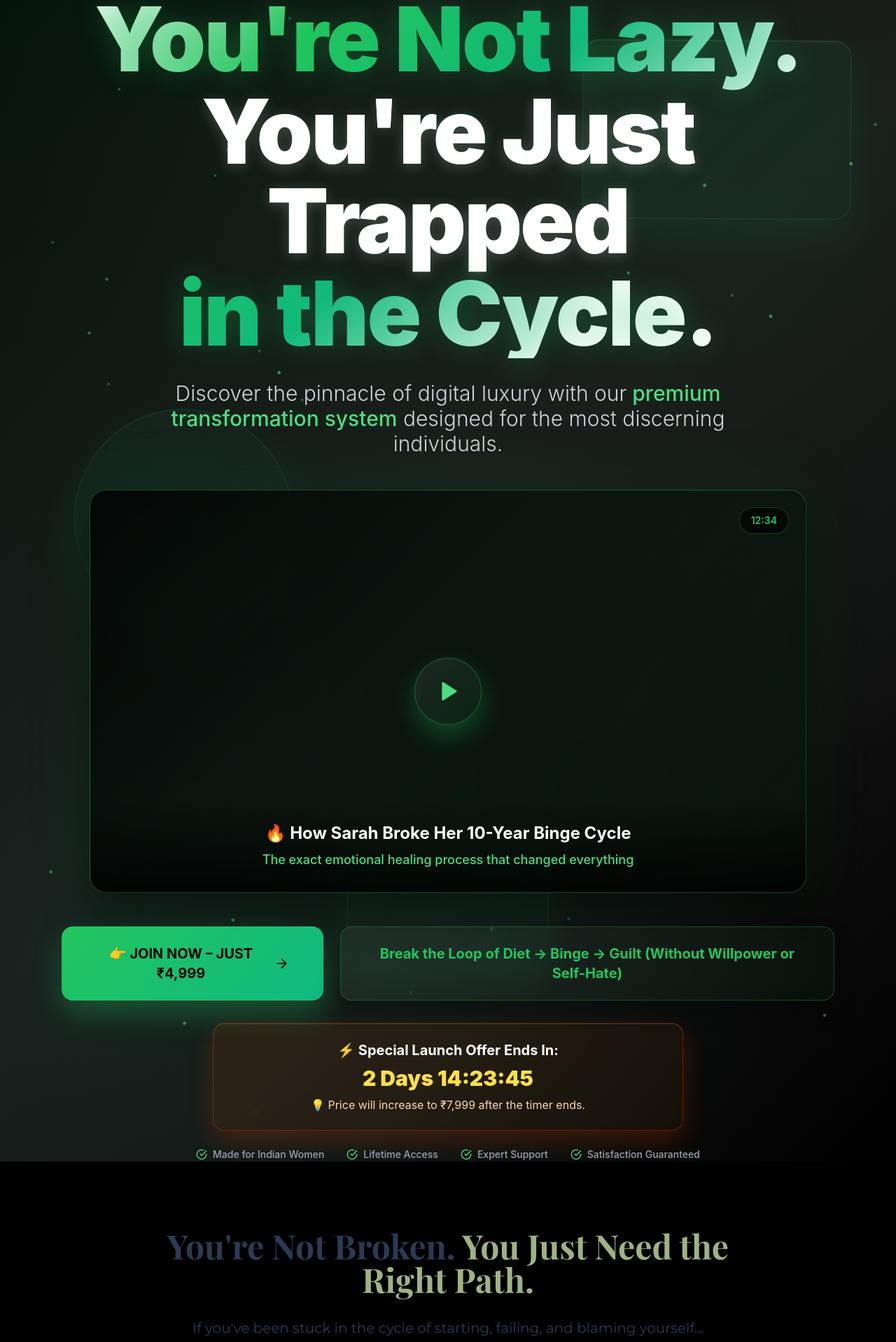
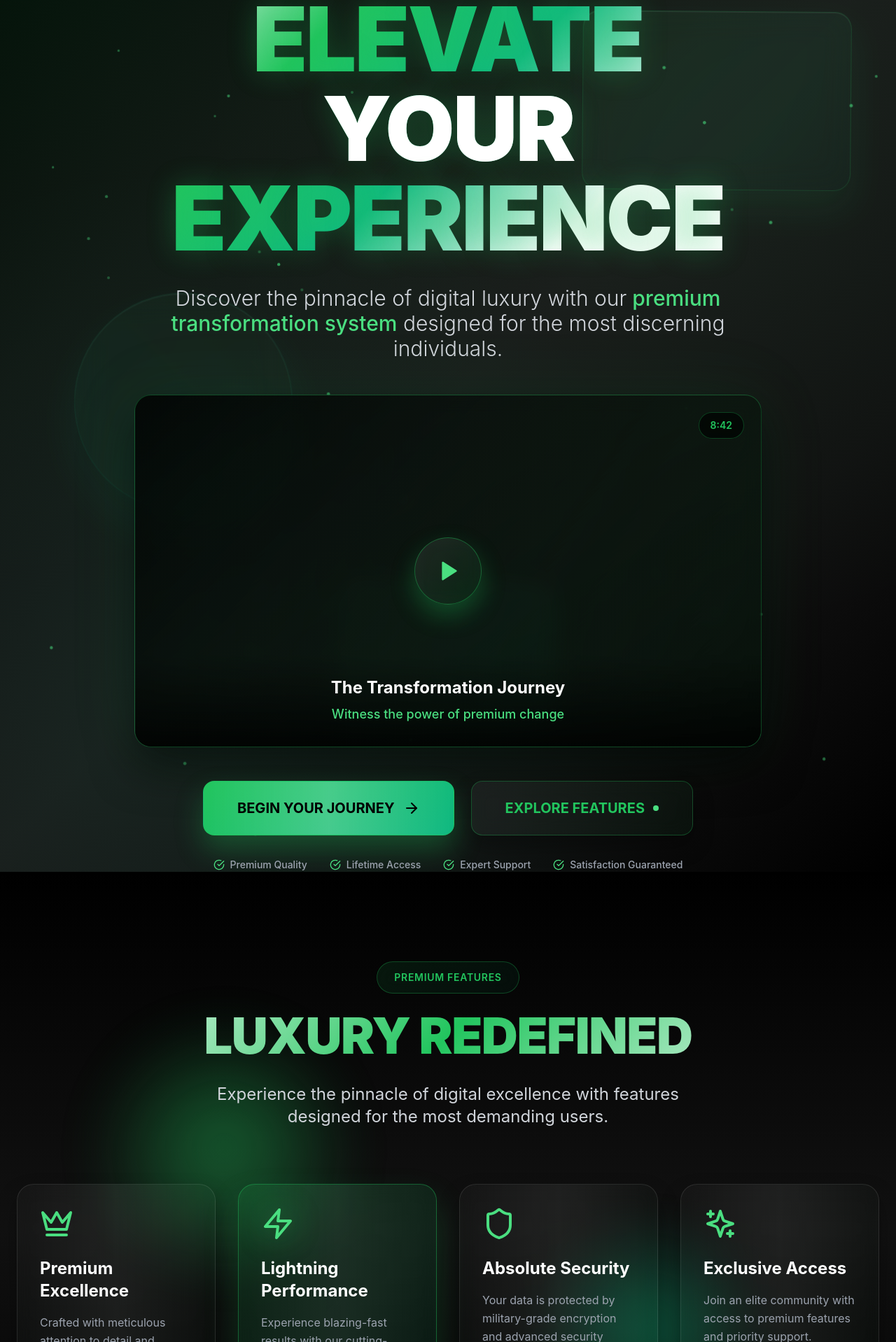
Before and after one commit to snuvaibh1/jijiij, a React (Vite) app: page / in a window 1280 px wide. Shown: the part 102-2020 px from the top of the page at 70% size. Built offline with nearby package versions, Linux system fonts and the light colour scheme.

Commit message:
Updated App.tsx

```diff
--- a/src/App.tsx
+++ b/src/App.tsx
@@ -1,14 +1,5 @@
 import React from 'react';
 import PremiumHero from './components/PremiumHero';
-import IntroSection from './components/IntroSection';
-import CourseIntro from './components/CourseIntro';
-import Curriculum from './components/Curriculum';
-import WalkAwayWith from './components/WalkAwayWith';
-import ForYouIf from './components/ForYouIf';
-import Testimonials from './components/Testimonials';
-import OfferStack from './components/OfferStack';
-import Guarantee from './components/Guarantee';
-import FinalCTA from './components/FinalCTA';
 import LuxuryFeatures from './components/LuxuryFeatures';
 import PremiumStats from './components/PremiumStats';
 import ElegantTestimonials from './components/ElegantTestimonials';
@@ -18,15 +9,6 @@ function App() {
   return (
     <div className="min-h-screen bg-black overflow-hidden">
       <PremiumHero />
-      <IntroSection />
-      <CourseIntro />
-      <Curriculum />
-      <WalkAwayWith />
-      <ForYouIf />
-      <Testimonials />
-      <OfferStack />
-      <Guarantee />
-      <FinalCTA />
       <LuxuryFeatures />
       <PremiumStats />
       <ElegantTestimonials />
--- a/src/components/CourseIntro.tsx
+++ b/src/components/CourseIntro.tsx
@@ -47,7 +47,7 @@ const CourseIntro = () => {
               color: '#2B3A55'
             }}
           >
-            A 7-Module Emotional Eating Recovery System
+            A 7-Module Digital Course To Heal Your Relationship With Food, Mind & Body
           </p>
         </div>
 
--- a/src/components/FinalCTA.tsx
+++ b/src/components/FinalCTA.tsx
@@ -14,7 +14,7 @@ const FinalCTA = () => {
             fontFamily: 'Playfair Display, serif'
           }}
         >
-          Heal Your Relationship With Food & Body — Starting Today
+          Start Healing Today for Just ₹4,999
         </h2>
 
         <p
@@ -23,20 +23,8 @@ const FinalCTA = () => {
             fontFamily: 'Montserrat, sans-serif'
           }}
         >
-          🔥 ₹4,999 Launch Price Ends When the Timer Hits Zero
+          Get lifetime access. No diets. No shame. Just real change that lasts.
         </p>
-
-        {/* Countdown Timer */}
-        <div className="mb-8">
-          <div
-            className="inline-block p-4 rounded-2xl shadow-lg"
-            style={{ backgroundColor: 'rgba(255, 255, 255, 0.1)' }}
-          >
-            <div className="text-2xl md:text-3xl font-black text-yellow-300">
-              2 Days 14:23:45
-            </div>
-          </div>
-        </div>
 
         <button
           className="inline-flex items-center gap-3 px-8 py-4 md:px-10 md:py-5 text-lg md:text-xl font-bold rounded-full shadow-lg hover:shadow-xl transform hover:scale-105 transition-all duration-300"
@@ -46,13 +34,13 @@ const FinalCTA = () => {
             fontFamily: 'Montserrat, sans-serif'
           }}
         >
-          👉 Yes, I Want to Break the Cycle
+          👉 Join "Break the Cycle" Now
           <ArrowRight className="w-6 h-6" />
         </button>
 
         <div className="mt-8 text-white opacity-75">
           <p style={{ fontFamily: 'Montserrat, sans-serif' }}>
-            Join thousands of Indian women who have already started their healing journey
+            Join hundreds of Indian women who have already started their healing journey
           </p>
         </div>
       </div>
--- a/src/components/Guarantee.tsx
+++ b/src/components/Guarantee.tsx
@@ -24,7 +24,7 @@ const Guarantee = () => {
             color: '#2B3A55'
           }}
         >
-          🔐 7-Day 100% Money-Back Guarantee
+          🔐 100% Risk-Free Guarantee
         </h2>
 
         <div
@@ -38,7 +38,7 @@ const Guarantee = () => {
               color: '#2B3A55'
             }}
           >
-            Try it for 7 days. If it doesn't help you feel in control around food, get a full refund. No questions asked.
+            Try the course for <strong>7 days</strong>. If you don't feel emotionally better or see change in your relationship with food, we'll refund you. <strong>No questions asked.</strong>
           </p>
         </div>
       </div>
--- a/src/components/IntroSection.tsx
+++ b/src/components/IntroSection.tsx
@@ -25,13 +25,22 @@ const IntroSection = () => {
           }}
         >
           <p>
-            If you've been stuck in the cycle of starting, failing, and blaming yourself…
+            If you feel stuck in a cycle of bingeing, restricting, guilt, and "starting again Monday"…
           </p>
           <p className="font-semibold">
-            It's not your willpower. It's the method.
+            You're not alone — and you're not the problem.
           </p>
           <p>
-            This is the first program designed specifically for Indian women that addresses emotional eating, body image, and real-life consistency — not just calories & workouts.
+            You've tried gym workouts, strict plans, calorie counting — but none addressed the real issue:
+          </p>
+          <p
+            className="text-xl md:text-2xl font-bold p-6 rounded-2xl"
+            style={{ backgroundColor: '#FFDDD2' }}
+          >
+            Your emotions, mindset, and the pressure to be "perfect."
+          </p>
+          <p className="text-xl md:text-2xl font-bold">
+            This isn't a diet program. It's emotional healing for Indian women who are done with shame-based fitness.
           </p>
         </div>
       </div>
--- a/src/components/OfferStack.tsx
+++ b/src/components/OfferStack.tsx
@@ -6,32 +6,32 @@ const OfferStack = () => {
     {
       icon: <GraduationCap className="w-8 h-8" />,
       title: "7-Module Video Course",
-      value: "₹9,999"
+      value: "₹12,000"
     },
     {
       icon: <BookOpen className="w-8 h-8" />,
       title: "Emotional Eating Recovery Journal",
-      value: "₹1,999"
+      value: "₹2,500"
     },
     {
       icon: <FileText className="w-8 h-8" />,
       title: "Food Guilt Release Worksheet",
-      value: "₹999"
+      value: "₹1,500"
     },
     {
       icon: <Heart className="w-8 h-8" />,
       title: "Self-Love Mirror Ritual",
-      value: "₹1,499"
+      value: "₹2,000"
     },
     {
       icon: <MessageCircle className="w-8 h-8" />,
       title: "Daily WhatsApp Motivation (21 Days)",
-      value: "₹2,499"
+      value: "₹3,000"
     },
     {
       icon: <Users className="w-8 h-8" />,
       title: "Private Community Support",
-      value: "₹3,999"
+      value: "₹4,000"
     }
   ];
 
@@ -45,8 +45,8 @@ const OfferStack = () => {
             color: '#2B3A55'
           }}
         >
-          Join Today and Get These Bonuses FREE{' '}
-          <span style={{ color: '#9EB384' }}>(Only Until the Timer Hits Zero):</span>
+          Here's Everything You'll Get for{' '}
+          <span style={{ color: '#9EB384' }}>₹4,999</span>
         </h2>
 
         <div className="space-y-6 mb-12">
@@ -76,7 +76,7 @@ const OfferStack = () => {
                 className="text-lg md:text-xl font-bold"
                 style={{ color: '#9EB384' }}
               >
-                {item.value} Value
+                {item.value}
               </div>
             </div>
           ))}
@@ -93,7 +93,7 @@ const OfferStack = () => {
               color: '#2B3A55'
             }}
           >
-            Total Value: ₹20,994
+            Total Value: ₹24,999
           </p>
           <p
             className="text-3xl md:text-4xl font-bold"
@@ -106,19 +106,6 @@ const OfferStack = () => {
           </p>
         </div>
 
-        {/* Bonus Expiry Note */}
-        <div
-          className="text-center p-6 rounded-2xl mb-8"
-          style={{ backgroundColor: '#FFE4E1' }}
-        >
-          <p
-            className="text-lg md:text-xl font-bold text-red-600"
-            style={{ fontFamily: 'Montserrat, sans-serif' }}
-          >
-            ⚡ These bonuses disappear after: 2 Days 14:23:45
-          </p>
-        </div>
-
         <div className="text-center">
           <button
             className="inline-flex items-center gap-3 px-8 py-4 md:px-10 md:py-5 text-lg md:text-xl font-bold text-white rounded-full shadow-lg hover:shadow-xl transform hover:scale-105 transition-all duration-300"
@@ -127,7 +114,7 @@ const OfferStack = () => {
               fontFamily: 'Montserrat, sans-serif'
             }}
           >
-            👉 Yes, I Want to Break the Cycle
+            YES! I'm Ready to Heal – Enroll Now
             <ArrowRight className="w-6 h-6" />
           </button>
         </div>
--- a/src/components/PremiumHero.tsx
+++ b/src/components/PremiumHero.tsx
@@ -129,13 +129,11 @@ const PremiumHero = () => {
               letterSpacing: '-0.02em'
             }}
           >
-            <span className="block mb-1">You're Not Lazy.</span>
-            <span className="block text-white mb-1" style={{ textShadow: '0 4px 20px rgba(255,255,255,0.2)' }}>
-              You're Just Trapped
-            </span>
-            <span className="block">
-              in the Cycle.
-            </span>
+            ELEVATE
+            <br />
+            <span className="text-white">YOUR</span>
+            <br />
+            EXPERIENCE
           </h1>
         </div>
 
@@ -177,10 +175,10 @@ const PremiumHero = () => {
             {/* Video Title */}
             <div className="absolute bottom-0 left-0 right-0 p-8 bg-gradient-to-t from-black/80 to-transparent">
               <h3 className="text-white text-2xl font-bold mb-2">
-                🔥 How Sarah Broke Her 10-Year Binge Cycle
+                The Transformation Journey
               </h3>
               <p className="text-green-400 text-lg font-medium">
-                The exact emotional healing process that changed everything
+                Witness the power of premium change
               </p>
             </div>
 
@@ -193,7 +191,7 @@ const PremiumHero = () => {
                 color: '#22c55e'
               }}
             >
-              12:34
+              8:42
             </div>
           </div>
         </div>
@@ -211,8 +209,9 @@ const PremiumHero = () => {
               color: '#000000'
             }}
           >
+            <div className="absolute inset-0 bg-gradient-to-r from-transparent via-white/20 to-transparent transform -skew-x-12 group-hover:translate-x-full transition-transform duration-1000" />
             <span className="relative z-10 flex items-center gap-3">
-              👉 JOIN NOW – JUST ₹4,999
+              BEGIN YOUR JOURNEY
               <ArrowRight className="w-6 h-6 group-hover:translate-x-1 transition-transform" />
             </span>
           </button>
@@ -228,40 +227,16 @@ const PremiumHero = () => {
             }}
           >
             <span className="flex items-center gap-3">
-              Break the Loop of Diet → Binge → Guilt
-              (Without Willpower or Self-Hate)
+              EXPLORE FEATURES
+              <div className="w-2 h-2 bg-green-400 rounded-full group-hover:animate-pulse" />
             </span>
           </button>
-        </div>
-
-        {/* Urgency Banner */}
-        <div className={`mb-4 md:mb-6 transform transition-all duration-1000 delay-1700 ${isVisible ? 'translate-y-0 opacity-100' : 'translate-y-5 opacity-0'}`}>
-          <div
-            className="p-4 md:p-6 rounded-2xl shadow-2xl border backdrop-blur-sm max-w-2xl mx-auto"
-            style={{
-              background: 'linear-gradient(135deg, rgba(255, 69, 0, 0.1) 0%, rgba(255, 140, 0, 0.05) 100%)',
-              borderColor: 'rgba(255, 69, 0, 0.3)',
-              boxShadow: '0 15px 35px rgba(255, 69, 0, 0.2), inset 0 1px 0 rgba(255,255,255,0.1)'
-            }}
-          >
-            <div className="text-center">
-              <p className="text-lg md:text-xl font-bold text-white mb-2">
-                ⚡ Special Launch Offer Ends In:
-              </p>
-              <div className="text-2xl md:text-3xl font-black text-yellow-300 mb-2">
-                2 Days 14:23:45
-              </div>
-              <p className="text-sm md:text-base text-orange-200">
-                💡 Price will increase to ₹7,999 after the timer ends.
-              </p>
-            </div>
-          </div>
         </div>
 
         {/* Trust Indicators */}
         <div className={`flex flex-wrap items-center justify-center gap-8 text-sm transform transition-all duration-2000 delay-1200 ${isVisible ? 'translate-y-0 opacity-100' : 'translate-y-5 opacity-0'}`}>
           {[
-            'Made for Indian Women',
+            'Premium Quality',
             'Lifetime Access',
             'Expert Support',
             'Satisfaction Guaranteed'
--- a/src/components/WalkAwayWith.tsx
+++ b/src/components/WalkAwayWith.tsx
@@ -5,19 +5,19 @@ const WalkAwayWith = () => {
   const outcomes = [
     {
       icon: <Heart className="w-10 h-10" />,
-      title: "Calm, balanced mindset around food"
+      title: "A calm, balanced mindset around food"
     },
     {
       icon: <Shield className="w-10 h-10" />,
-      title: "No more guilt or shame after eating"
+      title: "Emotional tools to end guilt & self-blame"
     },
     {
       icon: <Zap className="w-10 h-10" />,
-      title: "Fitness habits that stick"
+      title: "Consistency without burnout or pressure"
     },
     {
       icon: <UserCheck className="w-10 h-10" />,
-      title: "A body you respect — without punishment"
+      title: "A body you trust and care for — not fight against"
     }
   ];
 
```
